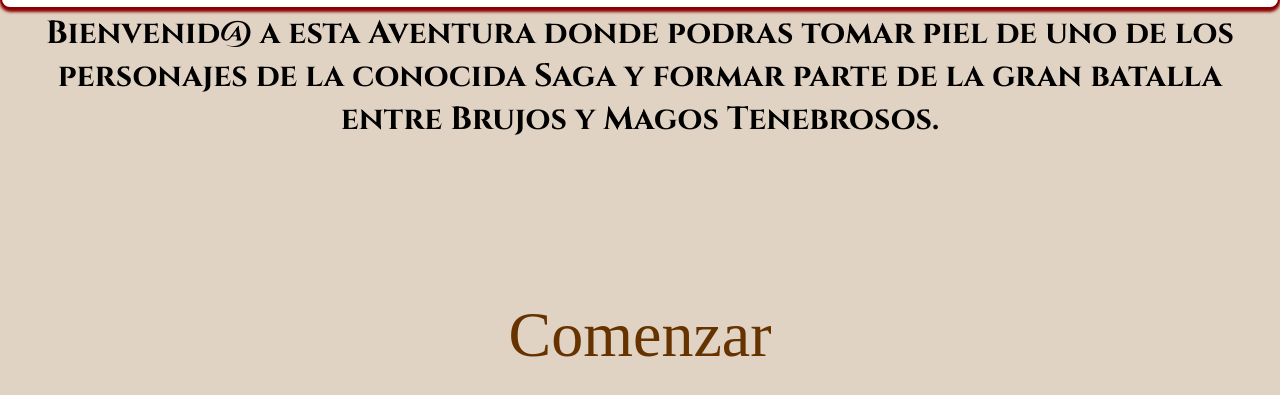
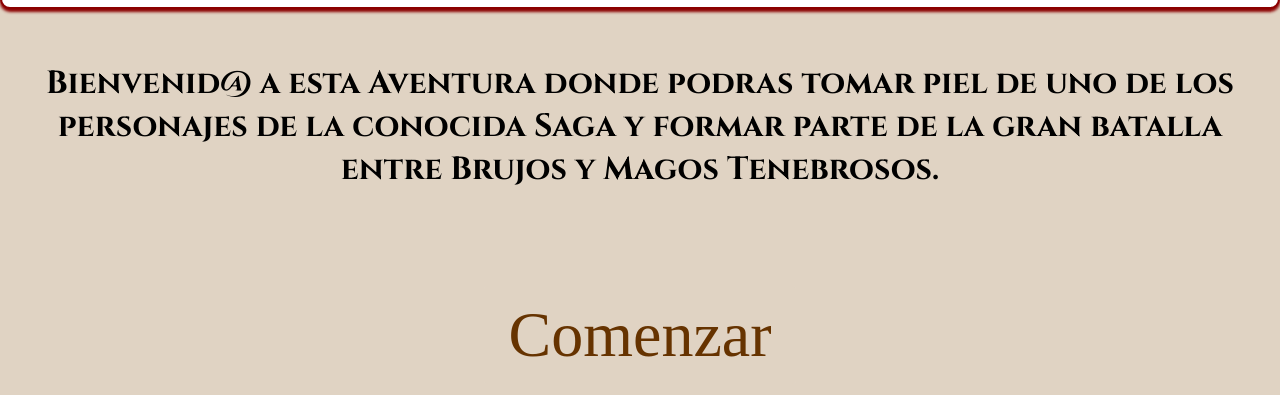
Before and after one commit to Sphinx0102/JavaScriptCoderHouse, a plain HTML site: page EntregaFinal/HarryPotterInteractive/index.html in a window 1280 px wide. Shown: the part 65-460 px from the top of the page. Drawn offline with nearby package versions, Linux system fonts and the light colour scheme; no server answers.

Commit message:
correct text

```diff
--- a/EntregaFinal/HarryPotterInteractive/Estilos/main.css
+++ b/EntregaFinal/HarryPotterInteractive/Estilos/main.css
@@ -16,6 +16,10 @@ body {
   display: flex;
   flex-direction: column;
   background-color: #e0d3c3;
+}
+
+#lore{
+  margin-top: 50px;
 }
 
 #lore-text {
```
